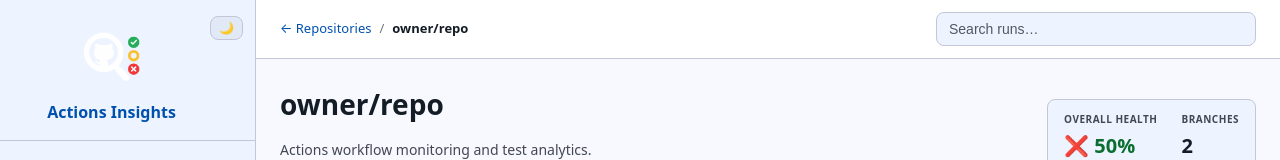
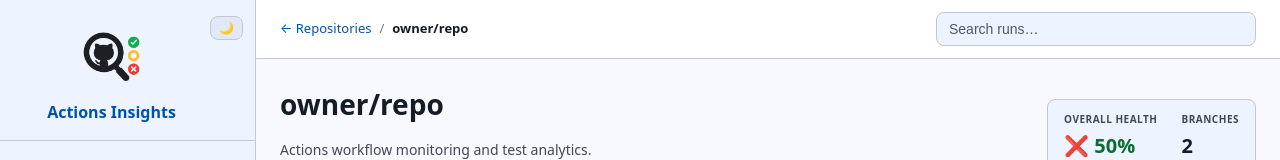
Before and after one commit to mzbrau/mzbrau-actions-insights, a React (Vite) app in the folder web/: page /#/r/owner.repo in a window 1280 px wide. Before the commit this address led to /r/owner.repo. Shown: the top 160 px of the page. Built offline with nearby package versions, Linux system fonts and the light colour scheme.

Commit message:
Update Actions Insights dashboard from mzbrau/actions-insights@main

```diff
--- a/web/index.html
+++ b/web/index.html
@@ -4,7 +4,7 @@
     <meta charset="UTF-8" />
     <meta name="viewport" content="width=device-width, initial-scale=1.0" />
     <title>Actions Insights</title>
-    <link rel="icon" href="/favicon.png" type="image/png" />
+    <link rel="icon" href="%BASE_URL%favicon.png" type="image/png" />
   </head>
   <body>
     <div id="root"></div>
--- a/web/src/components/layout/AppShell.tsx
+++ b/web/src/components/layout/AppShell.tsx
@@ -10,6 +10,8 @@ interface AppShellProps {
 export function AppShell({ children, topBar }: AppShellProps) {
   const { theme, toggleTheme } = useTheme();
   const [sidebarOpen, setSidebarOpen] = useState(false);
+  const logoFile = theme === 'dark' ? 'logo-white.png' : 'logo-black.png';
+  const logoSrc = `${import.meta.env.BASE_URL}${logoFile}`;
 
   return (
     <div className="app-shell">
@@ -26,7 +28,7 @@ export function AppShell({ children, topBar }: AppShellProps) {
         <div className="sidebar-header">
           <div className="sidebar-brand">
             <img
-              src={`${import.meta.env.BASE_URL}logo.png`}
+              src={logoSrc}
               alt=""
               className="sidebar-brand-logo"
             />
--- a/web/src/main.tsx
+++ b/web/src/main.tsx
@@ -1,6 +1,6 @@
 import { StrictMode } from 'react';
 import { createRoot } from 'react-dom/client';
-import { BrowserRouter } from 'react-router-dom';
+import { HashRouter } from 'react-router-dom';
 import { App } from './App';
 import { ThemeProvider } from './theme/ThemeProvider';
 import './styles/global.css';
@@ -9,10 +9,10 @@ const base = import.meta.env.BASE_URL;
 
 createRoot(document.getElementById('root')!).render(
   <StrictMode>
-    <BrowserRouter basename={base === '/' ? undefined : base.replace(/\/$/, '')}>
+    <HashRouter basename={base === '/' ? undefined : base.replace(/\/$/, '')}>
       <ThemeProvider>
         <App />
       </ThemeProvider>
-    </BrowserRouter>
+    </HashRouter>
   </StrictMode>,
 );
```
Also changed, not shown: web/public/logo-black.png (added), web/public/logo-white.png (added).
